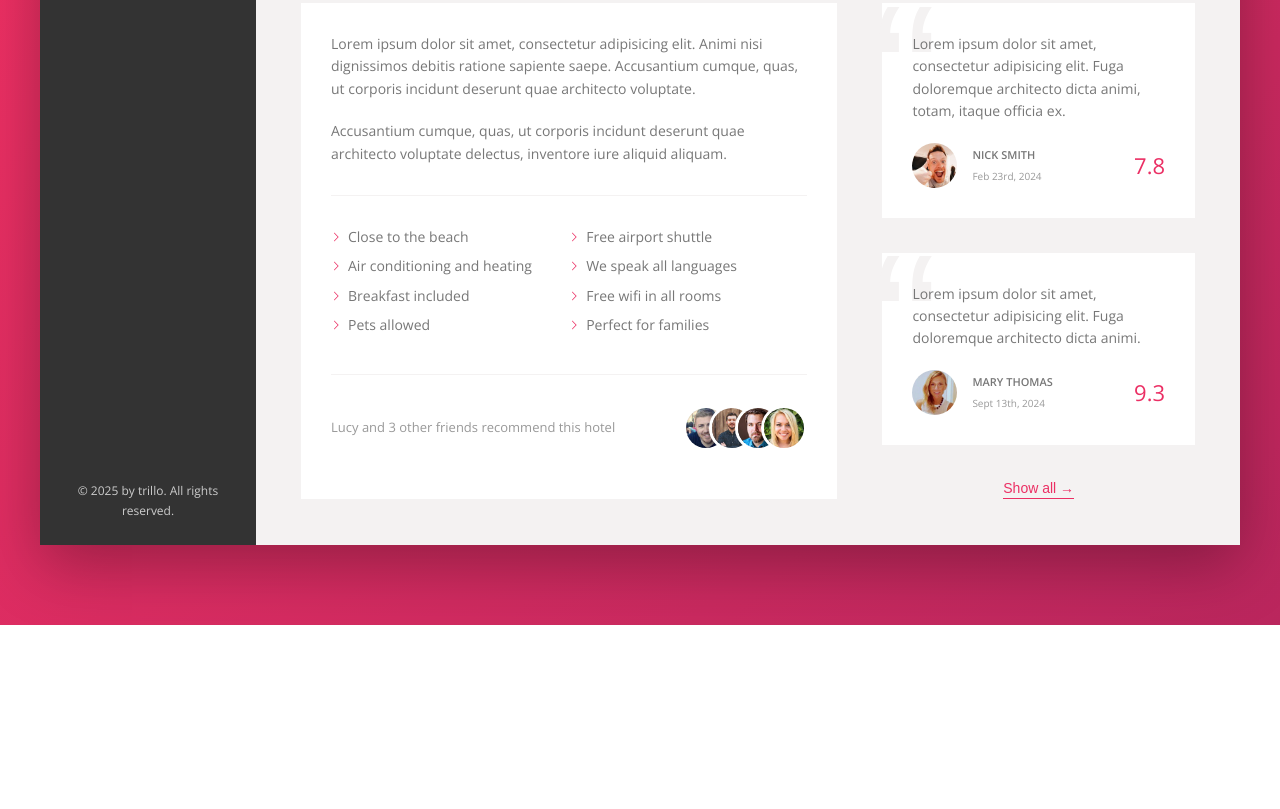
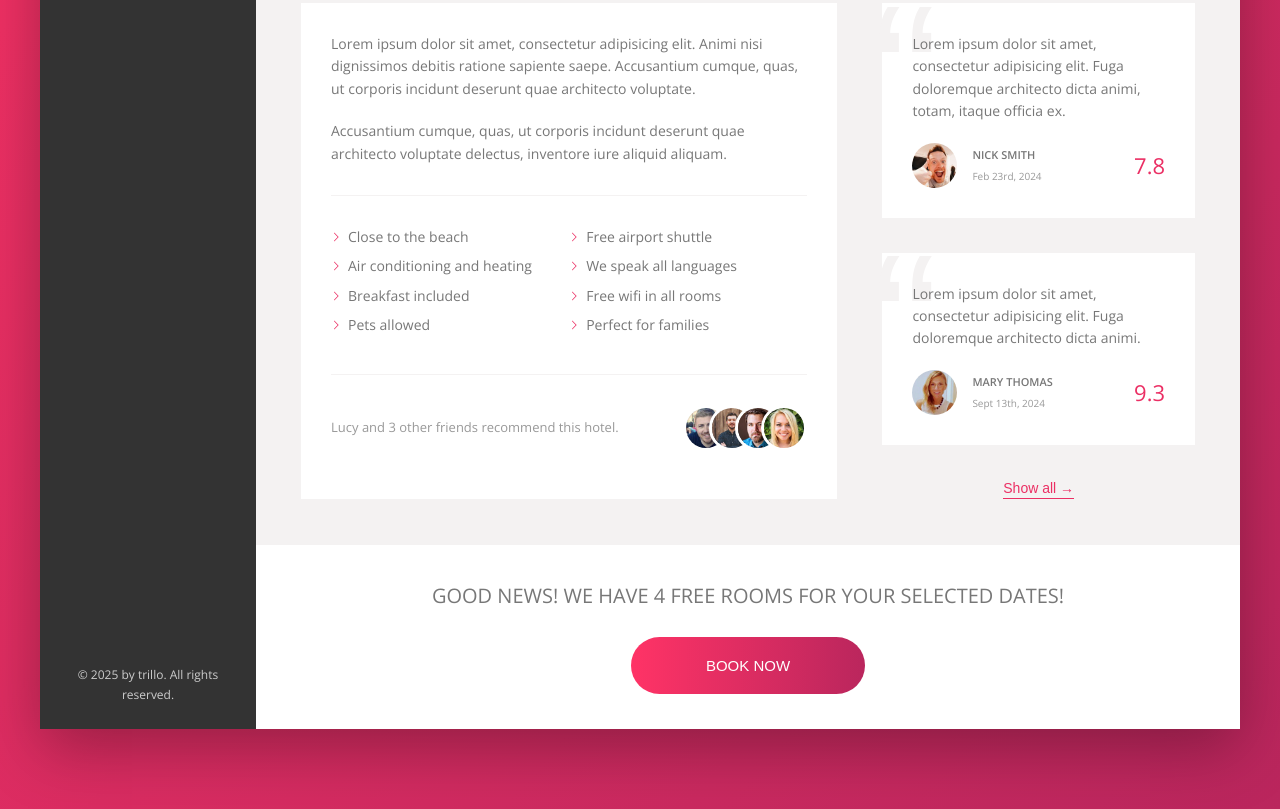
Before and after one commit to MariaKavtysh/Trillo, a website: page index.html in a window 1280 px wide. Shown: the part 644-1453 px from the top of the page. Before the commit the page ends 1269 px from the top, so only its background shows below. Drawn offline with nearby package versions, Linux system fonts and the light colour scheme.

Commit message:
finished CTA

```diff
--- a/index.html
+++ b/index.html
@@ -171,7 +171,7 @@
 
               <div class="recommendations">
                 <p class="recommendations__count">
-                  Lucy and 3 other friends recommend this hotel
+                  Lucy and 3 other friends recommend this hotel.
                 </p>
                 <div class="recommendations__friends">
                   <img
@@ -231,6 +231,16 @@
               <button class="btn-inline">Show all &rarr;</button>
             </div>
           </div>
+
+          <div class="cta">
+            <p class="cta__text">
+              Good news! We have 4 free rooms for your selected dates!
+            </p>
+            <button class="cta__btn">
+              <span class="cta__btn--visible">book now</span>
+              <span class="cta__btn--invisible">only 4 rooms left</span>
+            </button>
+          </div>
         </main>
       </div>
     </div>
--- /dev/null
+++ b/sass/components/_cta.scss
@@ -0,0 +1,79 @@
+.cta__text {
+  font-size: 2rem;
+  text-transform: uppercase;
+  font-weight: 300;
+  margin-bottom: 2.5rem;
+}
+
+.cta__btn {
+  font-size: 1.5rem;
+  font-weight: 300;
+  text-transform: uppercase;
+  color: #fff;
+  background-image: linear-gradient(
+    to right,
+    var(--primary-light),
+    var(--primary-dark)
+  );
+  border: none;
+  border-radius: 100px;
+  position: relative;
+  overflow: hidden;
+  cursor: pointer;
+
+  & > * {
+    display: inline-block;
+    height: 100%;
+    width: 100%;
+    transition: all 0.2s;
+  }
+
+  &--visible {
+    padding: 2rem 7.5rem;
+  }
+
+  &--invisible {
+    padding: 2rem 0;
+    position: absolute;
+    top: -100%;
+    left: 0;
+  }
+
+  &:hover {
+    background-image: linear-gradient(
+      to left,
+      var(--primary-light),
+      var(--primary-dark)
+    );
+  }
+
+  &:hover &--visible {
+    transform: translateY(100%);
+  }
+
+  &:hover &--invisible {
+    top: 0;
+  }
+
+  &:focus {
+    outline: none;
+    animation: pulsate 1s infinite;
+  }
+}
+
+@keyframes pulsate {
+  0% {
+    transform: scale(1);
+    box-shadow: none;
+  }
+
+  50% {
+    transform: scale(1.05);
+    box-shadow: 0 1rem 4rem rgba(0, 0, 0, 0.25);
+  }
+
+  100% {
+    transform: scale(1);
+    box-shadow: none;
+  }
+}
--- a/sass/components/_index.scss
+++ b/sass/components/_index.scss
@@ -1,3 +1,4 @@
 @forward 'header';
 @forward 'sidebar';
 @forward 'hotel-view';
+@forward 'cta';
--- a/sass/globals/_layout.scss
+++ b/sass/globals/_layout.scss
@@ -56,3 +56,9 @@
   background-color: #fff;
   flex: 1;
 }
+
+.cta {
+  text-align: center;
+  background-color: #fff;
+  padding: 3.5rem 0;
+}
```
Also changed, not shown: css/main.css, 1 other file.
